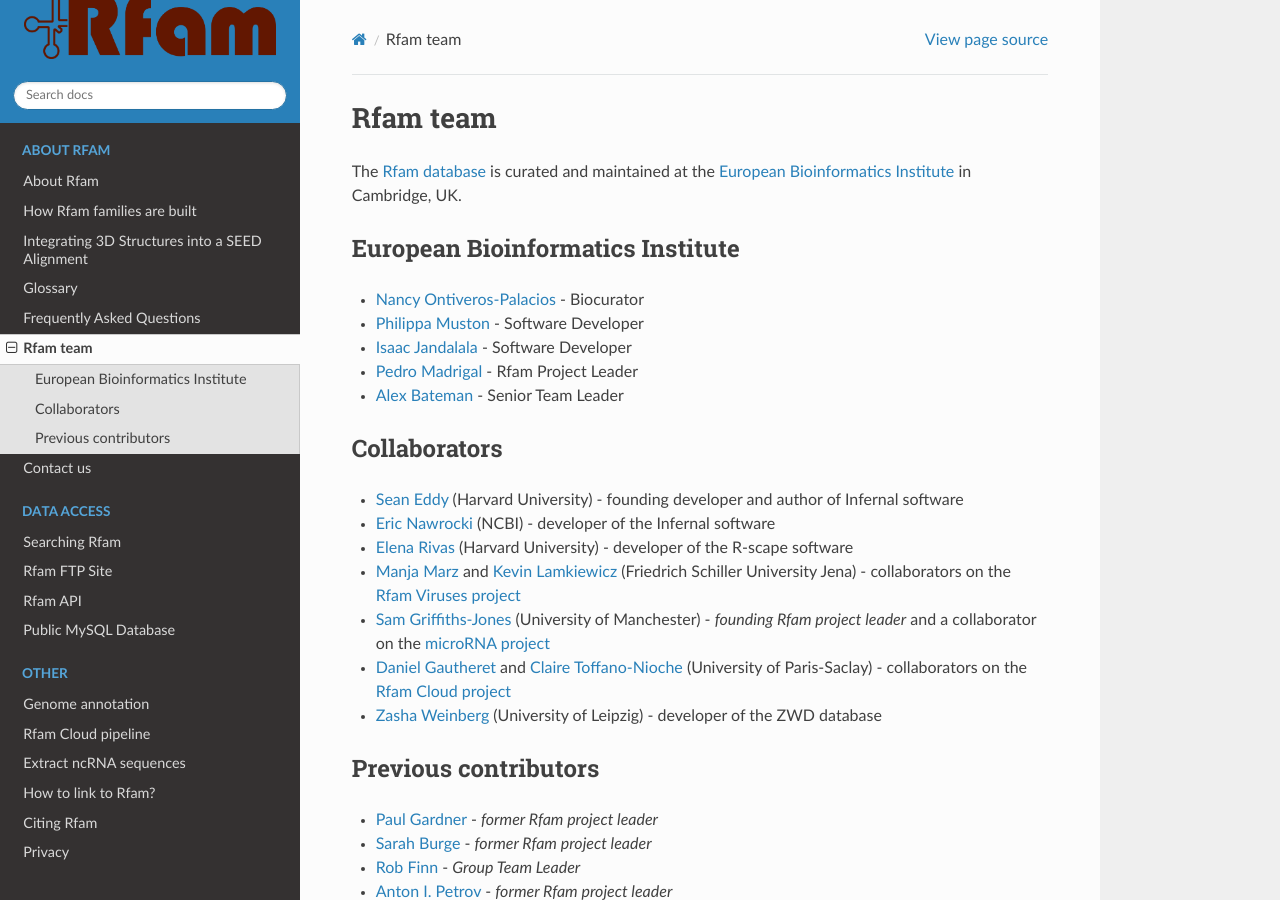
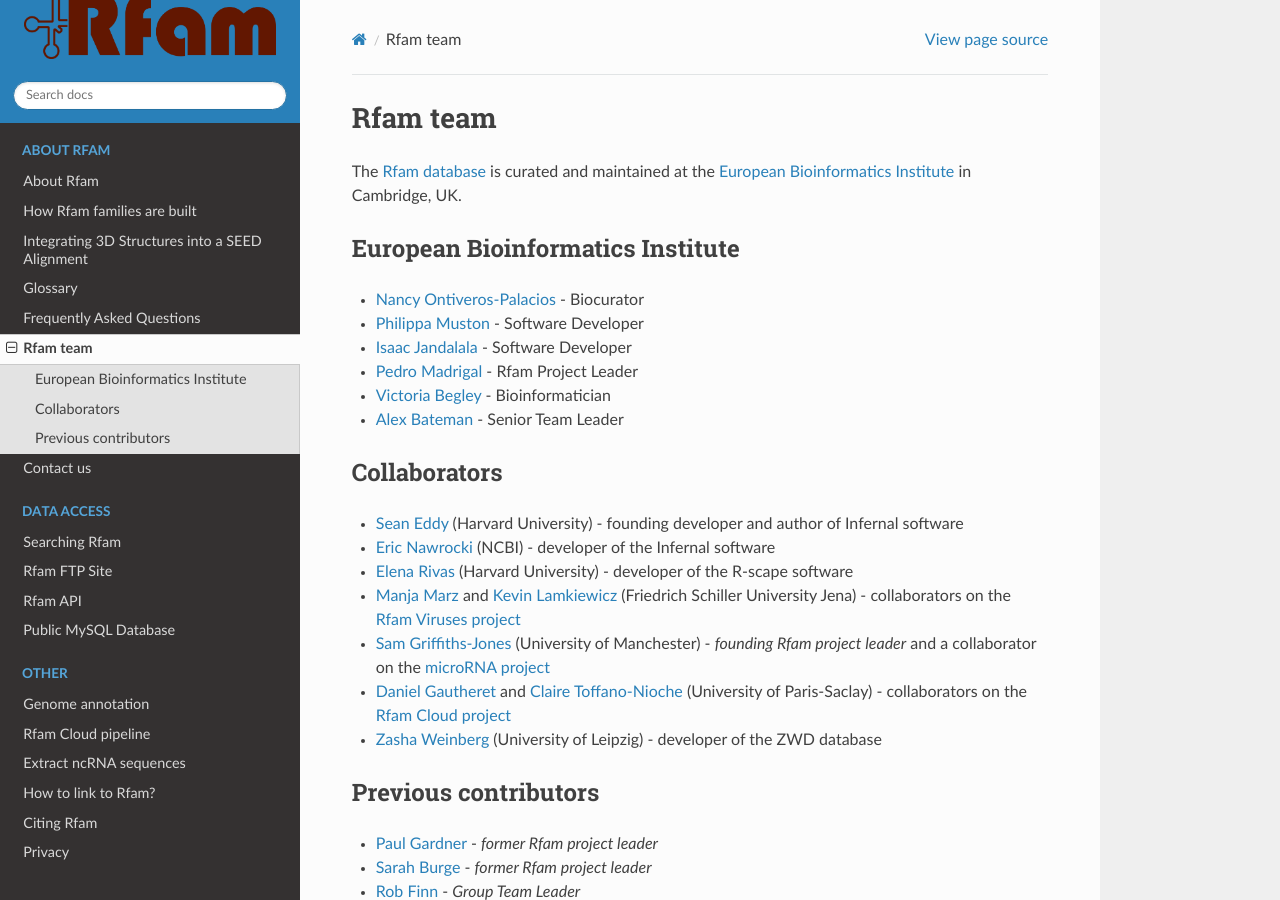
Before and after one commit to Rfam/rfam-docs, a Sphinx documentation site: the page built from docs/source/rfam-team.rst, in a window 1280 px wide and 900 px high. Built offline with Sphinx 7.4.7 and the Read the Docs theme 3.1.0, drawn with Linux system fonts in a browser that asks for light colours; pages that are not in the unit, such as notebooks, are missing from menus.

Commit message:
Update team page

```diff
--- a/docs/source/rfam-team.rst
+++ b/docs/source/rfam-team.rst
@@ -13,6 +13,7 @@
 * :raw-html:`<a href="https://www.ebi.ac.uk/people/person/philippa-muston/" target="_blank" rel="noopener noreferrer">Philippa Muston</a>` - Software Developer
 * :raw-html:`<a href="https://www.ebi.ac.uk/people/person/isaac-jandalala/" target="_blank" rel="noopener noreferrer">Isaac Jandalala</a>` - Software Developer
 * :raw-html:`<a href="https://www.ebi.ac.uk/people/person/pedro-madrigal/" target="_blank" rel="noopener noreferrer">Pedro Madrigal</a>` - Rfam Project Leader
+* :raw-html:`<a href="https://www.ebi.ac.uk/people/person/victoria-begley/" target="_blank" rel="noopener noreferrer">Victoria Begley</a>` - Bioinformatician
 * :raw-html:`<a href="http://www.ebi.ac.uk/about/people/alex-bateman" target="_blank" rel="noopener noreferrer">Alex Bateman</a>` - Senior Team Leader
 
 Collaborators
```
